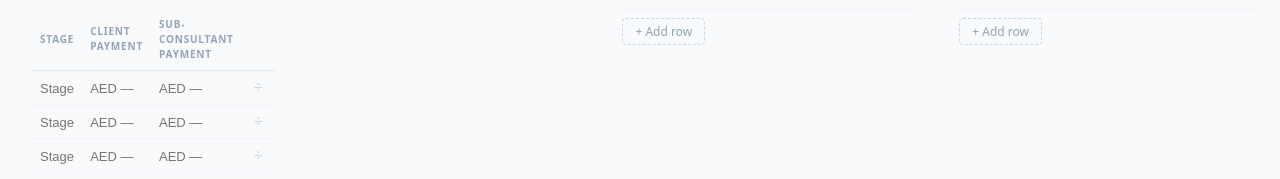
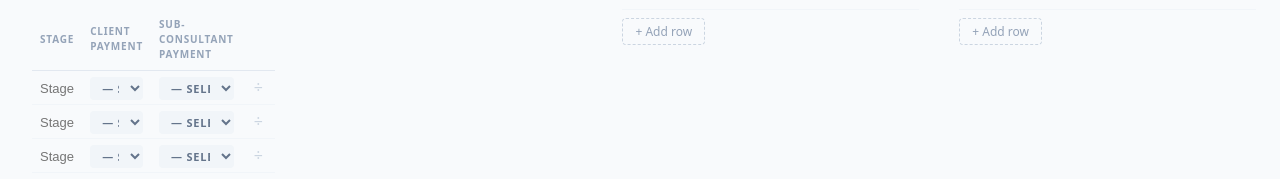
Before and after one commit to piyushbajpaidubai/dt-project-dashboard, a React (Vite) app: page / in a window 1280 px wide. Shown: the part 759-938 px from the top of the page. Built offline with nearby package versions, Linux system fonts and the light colour scheme; no server answers.

Commit message:
Payment Status: replace AED inputs with colour-coded status dropdowns

```diff
--- a/src/App.jsx
+++ b/src/App.jsx
@@ -285,8 +285,76 @@ function PaymentTable({ rows, onChange }) {
           {rows.map((row, i) => (
             <tr key={i}>
               <td style={styles.td}><input value={row.stage} onChange={e => onChange(i, "stage", e.target.value)} placeholder="Stage name" style={styles.inlineInput} /></td>
-              <td style={styles.td}><input value={row.client} onChange={e => onChange(i, "client", e.target.value)} placeholder="AED —" style={styles.inlineInput} /></td>
-              <td style={styles.td}><input value={row.subs} onChange={e => onChange(i, "subs", e.target.value)} placeholder="AED —" style={styles.inlineInput} /></td>
+              <td style={styles.td}>{(() => {
+                const pv = row.client;
+                const pColors = {
+                  "In Process": { bg: "#dbeafe", color: "#1d4ed8" },
+                  "Received":   { bg: "#dcfce7", color: "#15803d" },
+                  "Delayed":    { bg: "#fee2e2", color: "#b91c1c" },
+                };
+                const pc = pColors[pv] || { bg: "#f1f5f9", color: "#64748b" };
+                return (
+                  <select
+                    value={pv}
+                    onChange={e => onChange(i, "client", e.target.value)}
+                    style={{
+                      background: pc.bg,
+                      color: pc.color,
+                      fontWeight: 700,
+                      fontSize: 11,
+                      letterSpacing: "0.07em",
+                      border: "none",
+                      borderRadius: 4,
+                      padding: "3px 8px",
+                      cursor: "pointer",
+                      outline: "none",
+                      textTransform: "uppercase",
+                      fontFamily: "inherit",
+                      width: "100%",
+                    }}
+                  >
+                    <option value="">— Select —</option>
+                    <option value="In Process">In Process</option>
+                    <option value="Received">Received</option>
+                    <option value="Delayed">Delayed</option>
+                  </select>
+                );
+              })()}</td>
+              <td style={styles.td}>{(() => {
+                const pv = row.subs;
+                const pColors = {
+                  "In Process": { bg: "#dbeafe", color: "#1d4ed8" },
+                  "Received":   { bg: "#dcfce7", color: "#15803d" },
+                  "Delayed":    { bg: "#fee2e2", color: "#b91c1c" },
+                };
+                const pc = pColors[pv] || { bg: "#f1f5f9", color: "#64748b" };
+                return (
+                  <select
+                    value={pv}
+                    onChange={e => onChange(i, "subs", e.target.value)}
+                    style={{
+                      background: pc.bg,
+                      color: pc.color,
+                      fontWeight: 700,
+                      fontSize: 11,
+                      letterSpacing: "0.07em",
+                      border: "none",
+                      borderRadius: 4,
+                      padding: "3px 8px",
+                      cursor: "pointer",
+                      outline: "none",
+                      textTransform: "uppercase",
+                      fontFamily: "inherit",
+                      width: "100%",
+                    }}
+                  >
+                    <option value="">— Select —</option>
+                    <option value="In Process">In Process</option>
+                    <option value="Received">Received</option>
+                    <option value="Delayed">Delayed</option>
+                  </select>
+                );
+              })()}</td>
               <td style={styles.td}><button onClick={() => {
                 const next = rows.filter((_, j) => j !== i);
                 onChange("_replace", null, next);
```
